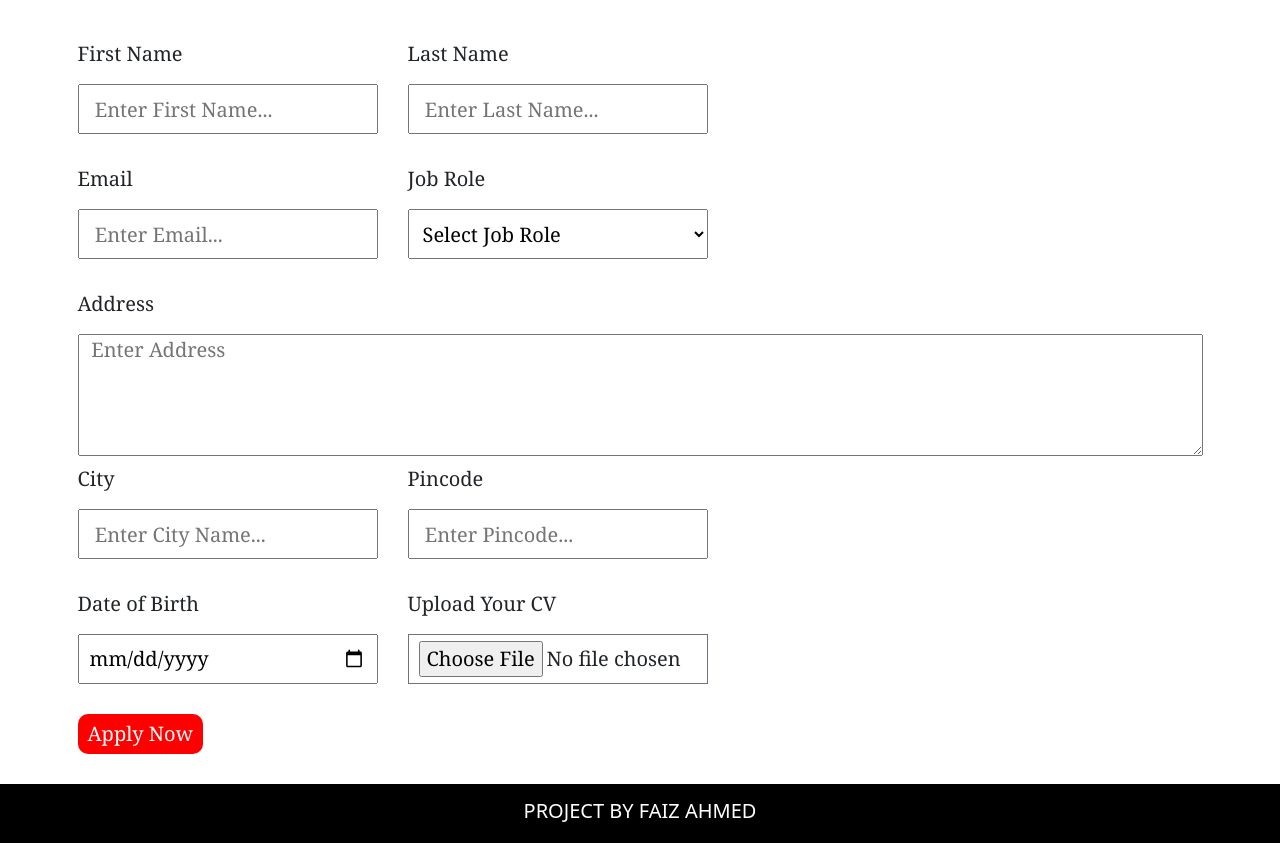
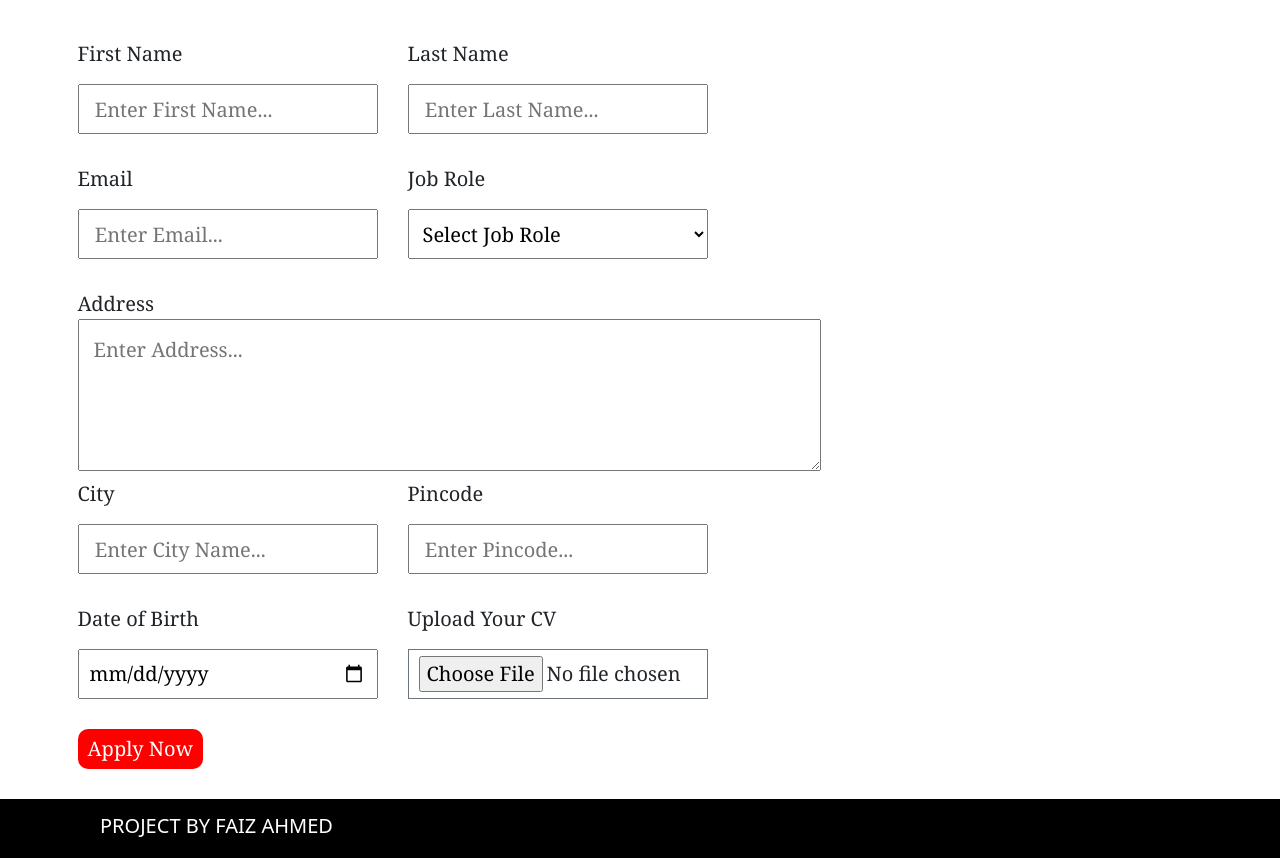
Before and after one commit to mfaiz-ahmed/Job-Application, a plain HTML site: page index.html in a window 1280 px wide. Shown: the part 116-974 px from the top of the page. Drawn offline with nearby package versions, Linux system fonts and the light colour scheme.

Commit message:
project completed

```diff
--- a/index.html
+++ b/index.html
@@ -36,8 +36,10 @@
                     </select>
                 </div>
             </div>
-                <label class="mt-5" for="address">Address</label>
-                <textarea  class=" mt-4 container textarea_control" id="address" cols="50" rows="4" placeholder=" Enter Address"></textarea>
+            <div>
+                <label class="mt-5" for="address">Address</label><br />
+                <textarea class="p-4"  id="address" cols="58" rows="4" placeholder="Enter Address..."></textarea>
+            </div>
                     <div class="d-flex gap-5">
                     <div>
                         <label for="city">City</label><br />
@@ -59,8 +61,8 @@
                 </div>
             </form>
         </main>
-        <footer class="mt-5">
-            <div class="bg-black text-center text-white p-4">
+        <footer class="mt-5 bg-black">
+            <div class="container ps-5 text-white p-4">
                 <h2>PROJECT BY FAIZ AHMED</h2>
             </div>
         </footer>
--- a/style.css
+++ b/style.css
@@ -41,3 +41,7 @@ padding: 5px 10px;
 color: white;
 border-radius: 10px;
 }
+
+
+.button:hover{background-color: darkred;
+color: black;}
```
